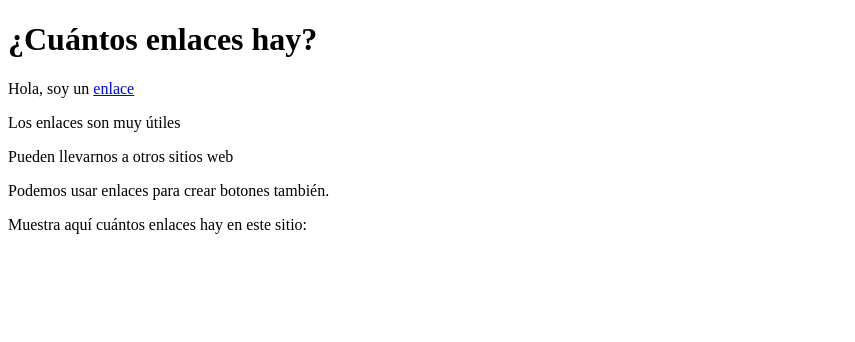
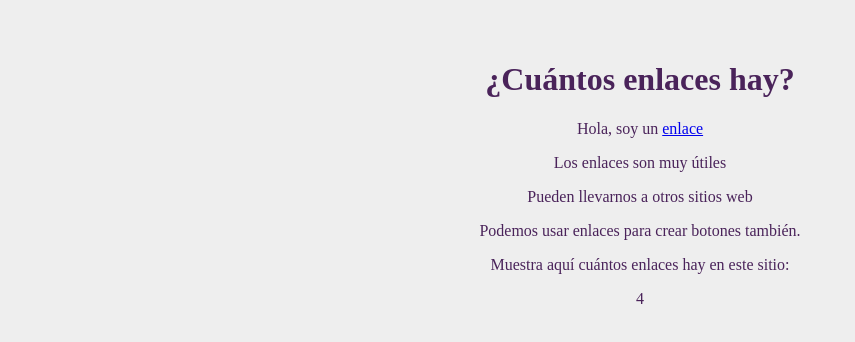
Before and after one commit to dianaVidalC/leccion17-ejercicio1, a plain HTML site: page ejercicio1.html in a window 1280 px wide. Shown: the whole page, without its empty margins (0-855 px from the left). Drawn offline with Linux system fonts and the light colour scheme; files that its build step writes are made by us from their sources.

Commit message:
solucionando error 404 not found

```diff
--- a/assets/css/estilo.css
+++ b/assets/css/estilo.css
@@ -1,4 +1,4 @@
-bbody {
+body {
   padding-top: 40px;
   padding-bottom: 40px;
   background-color: #eee;
--- a/ejercicio1.html
+++ b/ejercicio1.html
@@ -3,7 +3,7 @@
 <head>
 	<meta charset="UTF-8">
 	<title>Número de enlaces</title>
-	<link rel="stylesheet" href="css/estilo.css">
+	<link rel="stylesheet" href="assets/css/estilo.css">
 </head>
 <body>
 	<h1>¿Cuántos enlaces hay?</h1>
@@ -14,7 +14,7 @@
 
 	<p>Muestra aquí cuántos enlaces hay en este sitio:</p>
 	<span id="num_enlaces"></span>
-	<script src="js/main.js" >
+	<script src="assets/js/main.js" >
 		//Escribe aquí tu código Javascript
 	</script>
 </body>
```
